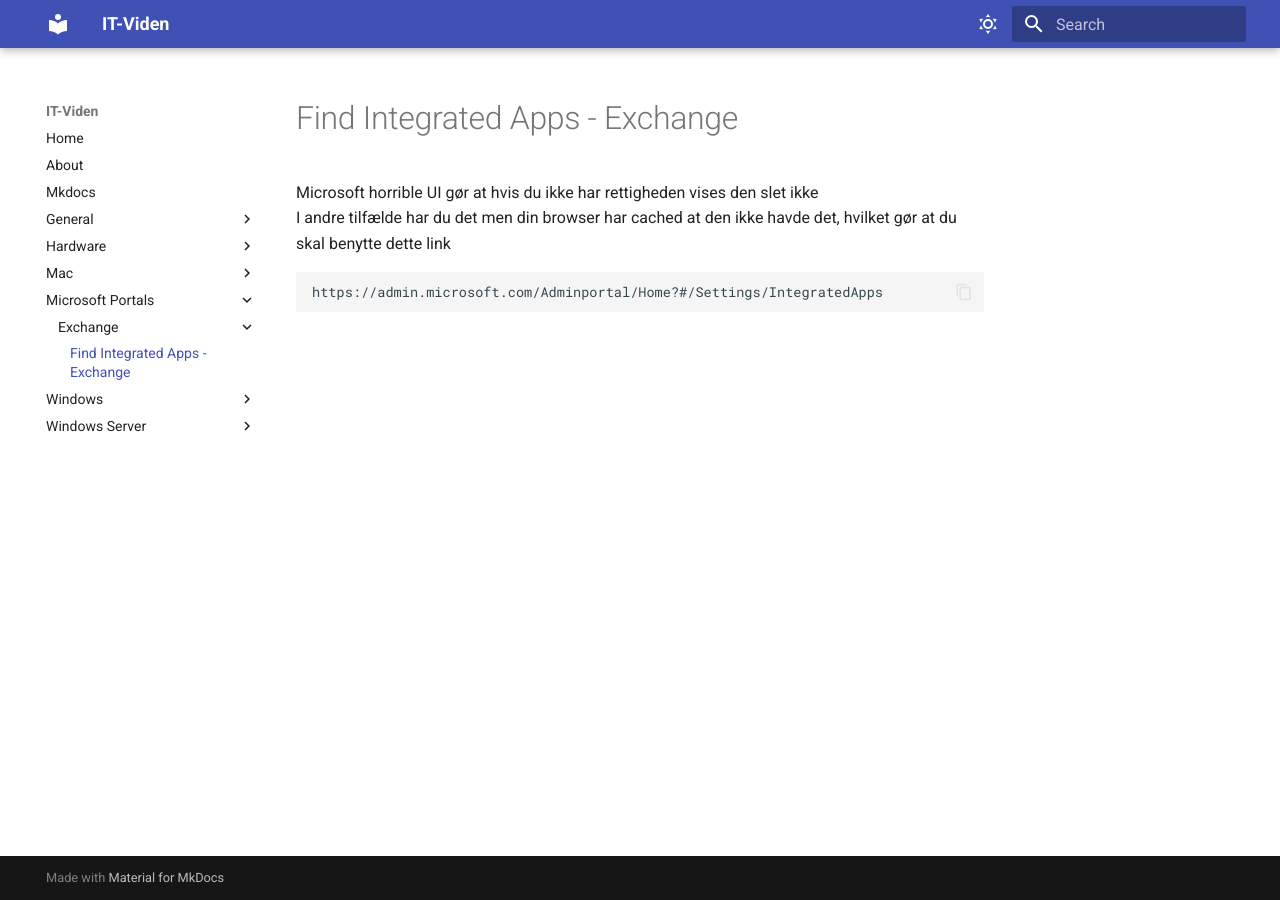
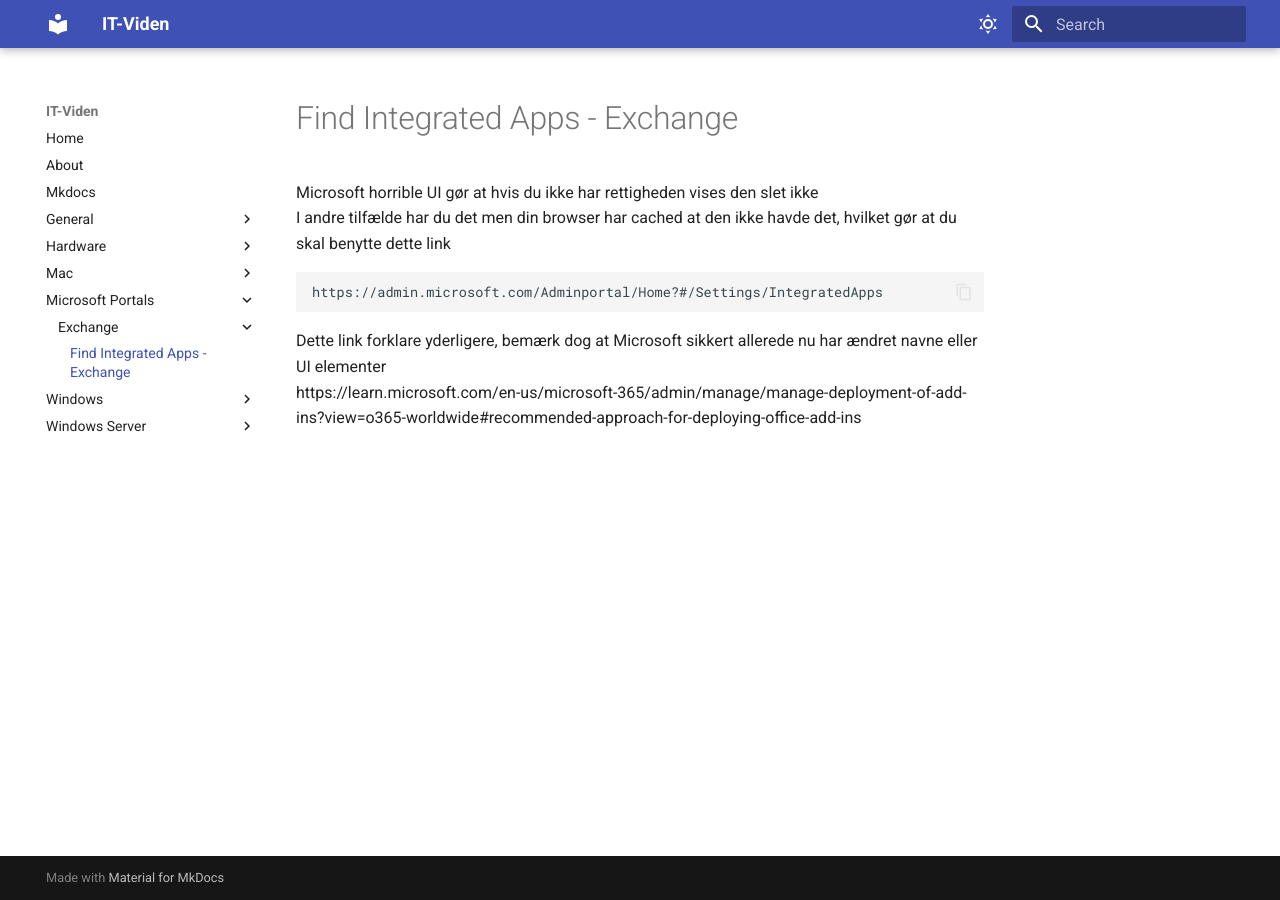
Before and after one commit to ANJ-Projects/IT-Viden, an MkDocs documentation site: the page built from docs/Microsoft Portals/Exchange/IntegratedApps.md, in a window 1280 px wide. Built offline with MkDocs 1.6.1 and Material for MkDocs 9.7.7, drawn with Linux system fonts in a browser that asks for light colours.

Commit message:
Update IntegratedApps.md

````diff
--- a/docs/Microsoft Portals/Exchange/IntegratedApps.md
+++ b/docs/Microsoft Portals/Exchange/IntegratedApps.md
@@ -6,3 +6,6 @@
 ```
 https://admin.microsoft.com/Adminportal/Home?#/Settings/IntegratedApps
 ```
+
+Dette link forklare yderligere, bemærk dog at Microsoft sikkert allerede nu har ændret navne eller UI elementer
+https://learn.microsoft.com/en-us/microsoft-365/admin/manage/manage-deployment-of-add-ins?view=o365-worldwide#recommended-approach-for-deploying-office-add-ins
````
